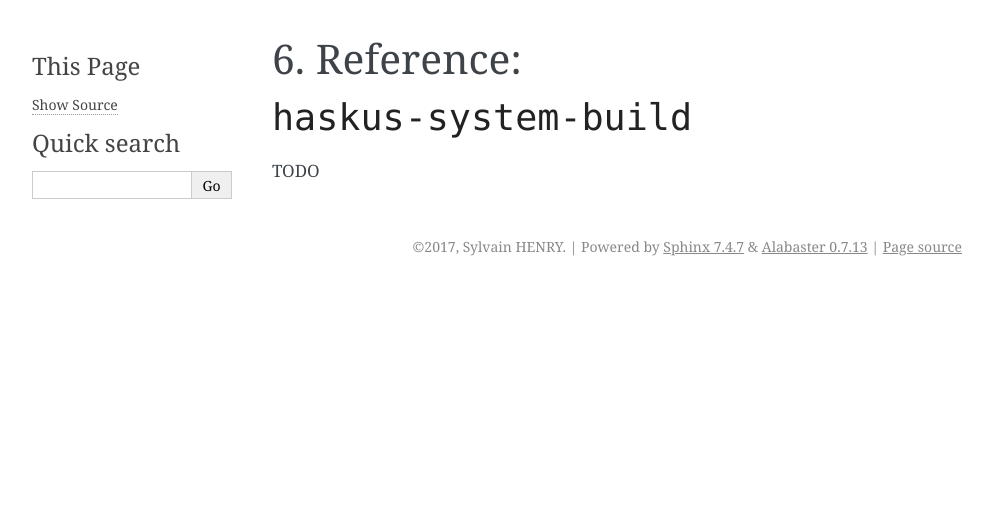
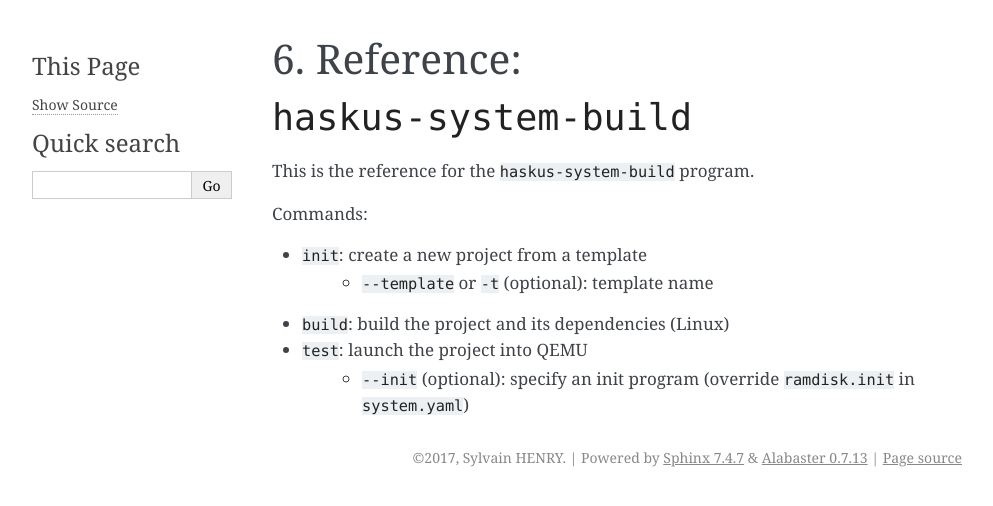
Before and after one commit to haskus/haskus-manual, a Sphinx documentation site: the page built from source/system/volume1/reference/haskus_system_build.rst, in a window 1280 px wide. Shown: the top 506 px of the page, without its empty margins (148-1141 px from the left). Built offline with Sphinx 7.4.7, drawn with Linux system fonts in a browser that asks for light colours.

Commit message:
Add tool reference

```diff
--- a/source/system/volume1/reference/haskus_system_build.rst
+++ b/source/system/volume1/reference/haskus_system_build.rst
@@ -1,4 +1,15 @@
 Reference: ``haskus-system-build``
 ==================================
 
-TODO
+This is the reference for the ``haskus-system-build`` program.
+
+Commands:
+
+* ``init``: create a new project from a template
+   * ``--template`` or ``-t`` (optional): template name
+
+* ``build``: build the project and its dependencies (Linux)
+
+* ``test``: launch the project into QEMU
+   * ``--init`` (optional): specify an init program (override ``ramdisk.init``
+     in ``system.yaml``)
--- a/source/system/volume1/reference/system_yaml.rst
+++ b/source/system/volume1/reference/system_yaml.rst
@@ -1,5 +1,8 @@
 Reference: ``system.yaml`` syntax
 =================================
+
+This is the reference for ``system.yaml`` files used by ``haskus-system-build``
+tool.
 
 Linux kernel
 ------------
```
